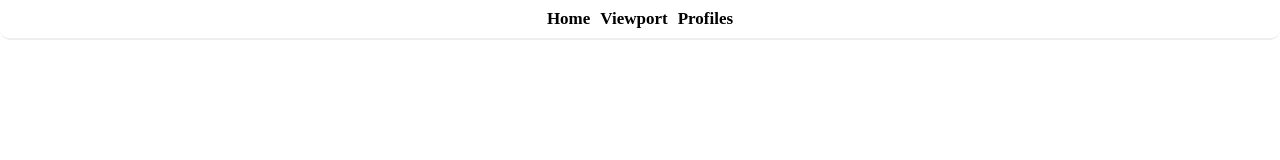
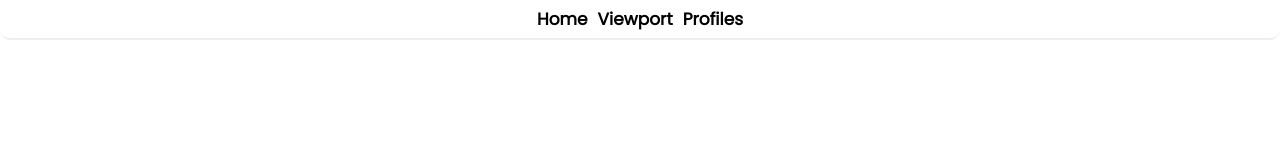
Before and after one commit to Zaph123/Profile-Generator, a React (Vite) app: page /Profile-Generator/home in a window 1280 px wide. Shown: the top 160 px of the page. Built offline with nearby package versions, Linux system fonts and the light colour scheme.

Commit message:
third commit

```diff
--- a/src/App.css
+++ b/src/App.css
@@ -1,11 +1,11 @@
 
-@import url('https://fonts.googleapis.com/css2?family=Inter:wght@100..900&display=swap');
+@import url('https://fonts.googleapis.com/css2?family=Inter&family=Poppins&family=Young+Serif&display=swap');
 
 *{
     padding: 0;
     margin: 0;
     box-sizing: border-box;
-    font-family: poppins;
+    font-family: Poppins;
 }
  #root {
     width: 100%;
```
